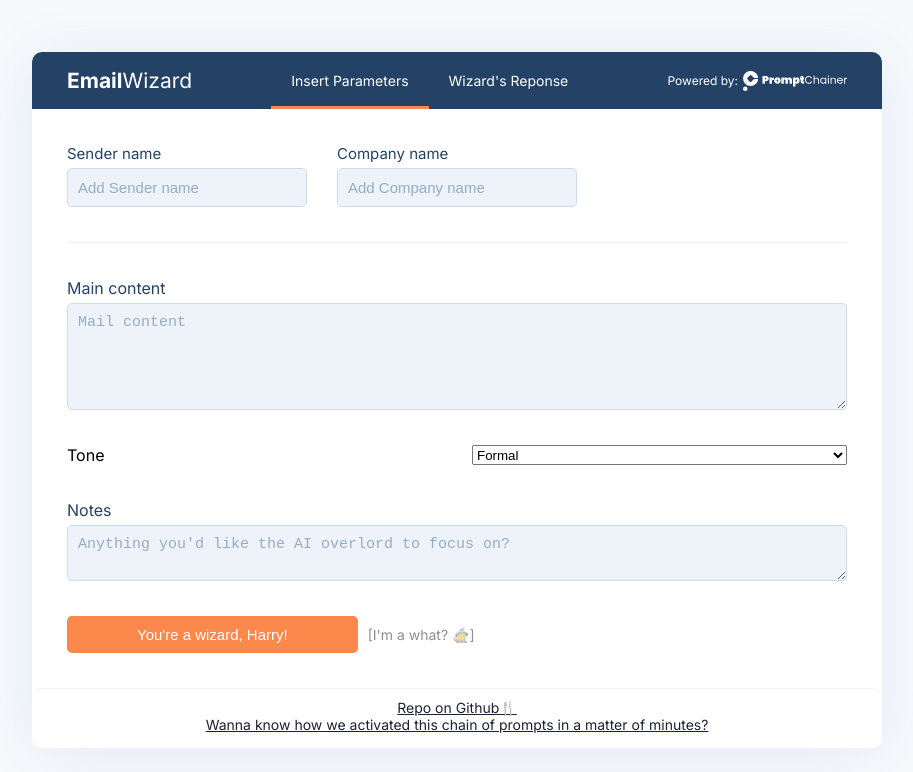
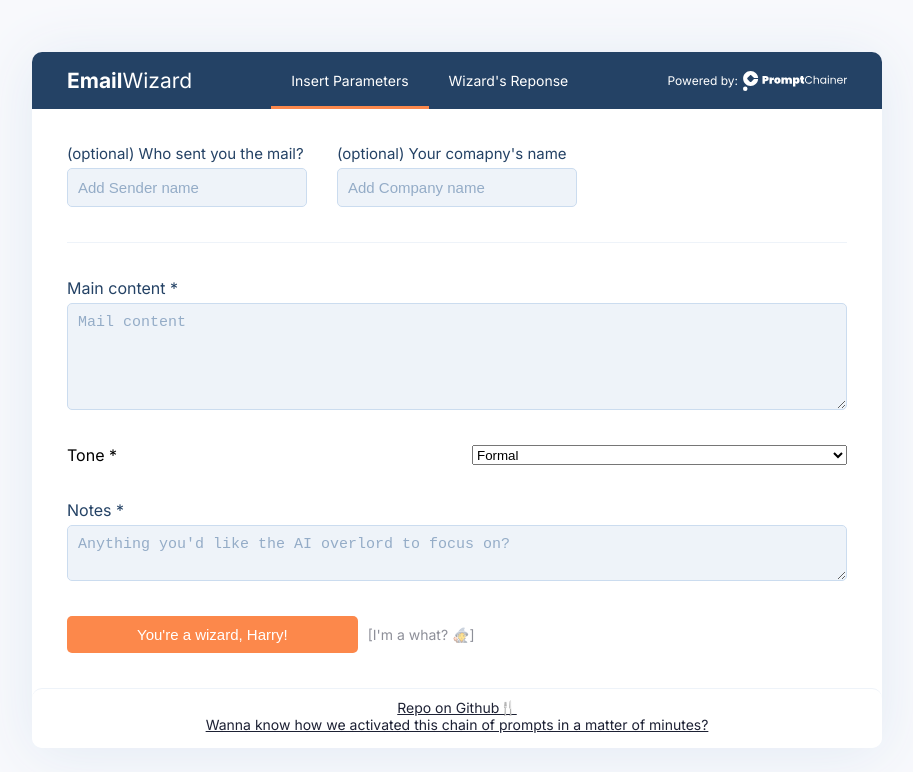
Before and after one commit to PromptChainer/showcase-email-wizard, a Next.js app: page / in a window 1280 px wide. Shown: the top 772 px of the page, without its empty margins (183-1096 px from the left). Built offline with nearby package versions, Linux system fonts and the light colour scheme.

Commit message:
Modify labels text

```diff
--- a/app/page.js
+++ b/app/page.js
@@ -91,13 +91,13 @@
                 placeholder="Add Sender name"
                 value={senderName}
                 onChange={onChange(setSenderName)}
-                label="Sender name"
+                label="(optional) Who sent you the mail?"
               />
               <Input
                 placeholder="Add Company name"
                 value={companyName}
                 onChange={onChange(setCompanyName)}
-                label="Company name"
+                label="(optional) Your comapny's name"
               />
             </div>
 
@@ -105,13 +105,13 @@
               placeholder="Mail content"
               value={mailContent}
               onChange={onChange(setMailContent)}
-              label="Main content"
+              label="Main content *"
             />
 
             <div
               className={`${styles.inputholder} ${styles.inputholderbottom}`}
             >
-              <label for="tone">Tone</label>
+              <label for="tone ">Tone *</label>
               <select
                 id="tone"
                 name="tone"
@@ -139,7 +139,7 @@
               placeholder="Anything you'd like the AI overlord to focus on?"
               value={notes}
               onChange={onChange(setNotes)}
-              label="Notes"
+              label="Notes *"
               rows={2}
             />
           </div>
```
